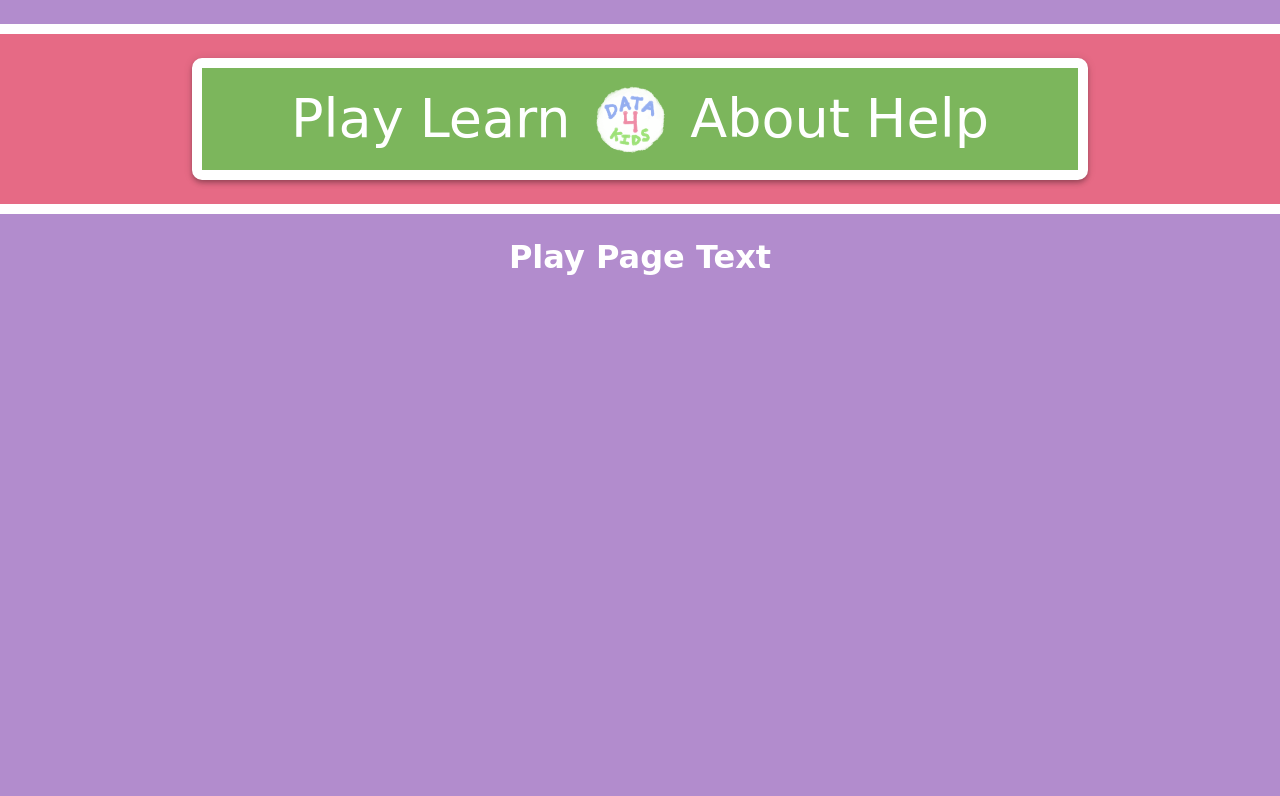
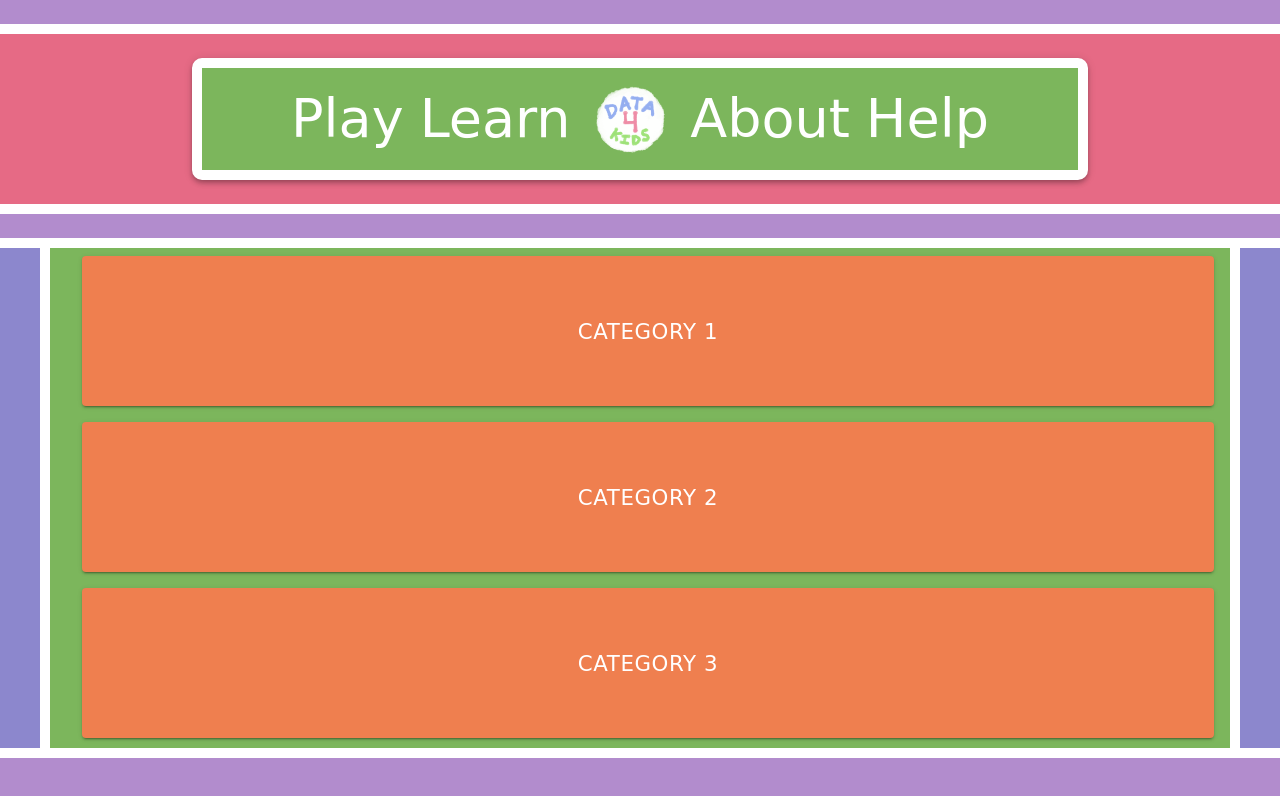
Before and after one commit to jhomer192/KidDataViz, a React (Create React App) app in the folder website/: page /play in a window 1280 px wide. Shown: the top 796 px of the page. Built offline with nearby package versions, Linux system fonts and the light colour scheme.

Commit message:
Play Page In-Progress

```diff
--- a/website/src/pages/Home.jsx
+++ b/website/src/pages/Home.jsx
@@ -24,10 +24,11 @@ function Home() {
                 borderRadius: "10px"}}>
                 <Box sx={{
                     m: 2 ,textAlign: 'center'}}>
-                    <h1 sx={{m: 2}}>Welcome to Data4Kids!</h1>
+                    <h1>Welcome to Data4Kids!</h1>
                     <p>Our mission is to teach kids about data visualization through fun games and activities.
                         To get started, explore the different games on our website!</p>
-                    <Button sx={{backgroundColor: "#EF7F4F", fontSize: '16pt', fontFamily: "Comic Sans MS", m: 2}} href="/play" variant="contained">Start Playing!</Button>
+                    <Button sx={{backgroundColor: "#EF7F4F", fontSize: '16pt', fontFamily: "Comic Sans MS", m: 2}}
+                            href="/play" variant="contained">Start Playing!</Button>
                 </Box>
             </Box>
 
--- a/website/src/pages/Play.jsx
+++ b/website/src/pages/Play.jsx
@@ -1,8 +1,53 @@
 import React from 'react';
+import Box from '@mui/material/Box';
+import Button from "@mui/material/Button";
+import Container from "@mui/material/Container";
 
 function Play() {
     return (
-        <h1>Play Page Text</h1>
+        <Box
+            sx={{
+                mt: 3,
+                mb: 3,
+                backgroundColor: '#8C87CD',
+                height: '500px',
+                borderTop: "10px solid #FFFFFF",
+                borderBottom: "10px solid #FFFFFF",
+                display: 'flex',
+                justifyContent: 'center'}}>
+            <Container sx={{
+                backgroundColor: '#7CB65C',
+                borderRight: "10px solid #FFFFFF",
+                borderLeft: "10px solid #FFFFFF",
+                }}>
+                <Button sx={{
+                    m: 1,
+                    backgroundColor: "#EF7F4F",
+                    fontSize: '16pt',
+                    width: '100%',
+                    height: '30%',
+                    fontFamily: "Comic Sans MS"}}
+                        href="/play" variant="contained">Category 1</Button>
+                <Button sx={{
+                    m: 1,
+                    backgroundColor: "#EF7F4F",
+                    fontSize: '16pt',
+                    width: '100%',
+                    height: '30%',
+                    fontFamily: "Comic Sans MS"}}
+                        href="/play" variant="contained">Category 2</Button>
+                <Button sx={{
+                    m: 1,
+                    backgroundColor: "#EF7F4F",
+                    fontSize: '16pt',
+                    width: '100%',
+                    height: '30%',
+                    fontFamily: "Comic Sans MS"}}
+                        href="/play" variant="contained">Category 3</Button>
+            </Container>
+
+
+        </Box>
     );
 }
 
```
